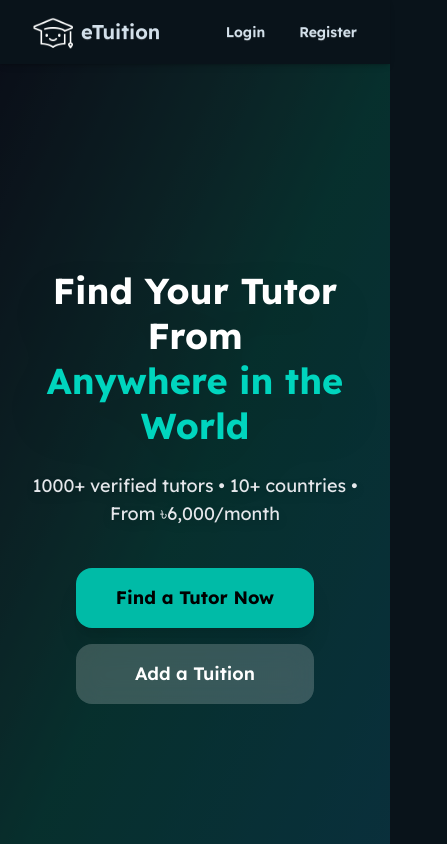
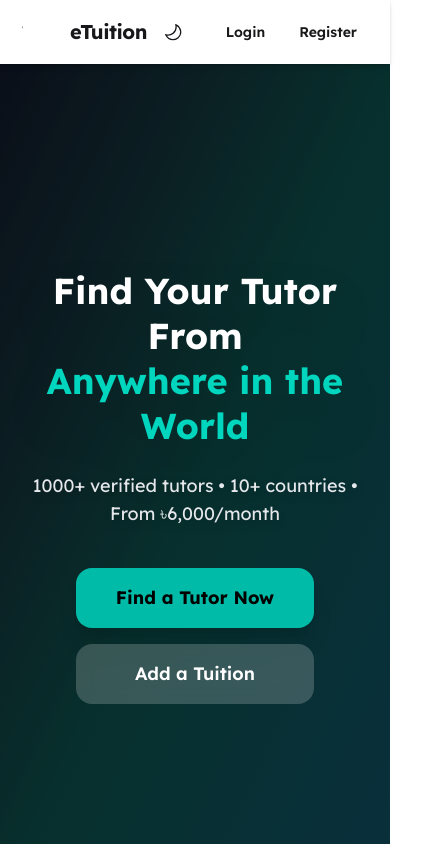
Before and after one commit to dibbockb/etuitionbd, a React (Vite) app: page / in a window 390 px wide. Shown: the top 844 px of the page, 447 px wide, since content can reach past the window. Built offline with nearby package versions, Linux system fonts and the light colour scheme; no server answers.

Commit message:
Added Responsive Footer

```diff
--- a/src/Components/Footer/Footer.jsx
+++ b/src/Components/Footer/Footer.jsx
@@ -9,43 +9,44 @@ import { PiPhoneFill } from "react-icons/pi";
 const Footer = () => {
     return (
         <>
-            <footer className="footer-container bg-black pt-20 pb-3 flex flex-col w-full text-center rounded-[3.125rem] rounded-b-none">
-                <div className="flex justify-evenly items-center text-center">
-                    <div className="footer-left flex flex-col justify-center items-center text-center gap-2">
-                        <img className="w-20" src="/icon.png" alt="" />
-                        <h4 className="font-bold text-3xl text-white">eTuition</h4>
-                        <p className="w-37.5 font-light text-gray-300">Find a Teacher! Without any headache!</p>
+            <footer className="footer-container bg-base-200 text-base-content pt-16 pb-6 px-6 md:px-12 flex flex-col w-full text-center md:rounded-[3.125rem] md:rounded-b-none border-t border-base-300">
+                <div className="flex flex-col md:flex-row justify-evenly items-start md:items-center text-center md:text-left gap-10 md:gap-0">
+                    <div className="footer-left flex flex-col justify-center items-center md:items-start text-center md:text-left gap-2 w-full md:w-auto">
+                        <img className="w-20" src="/icon.png" alt="eTuition Logo" />
+                        <h4 className="font-bold text-3xl tracking-tight">eTuition</h4>
+                        <p className="max-w-xs font-light opacity-70">Find a Teacher! Without any headache! Connecting students with the best tutors globally.</p>
                     </div>
 
-
-                    <div className="footer-middle flex flex-col justify-center items-center text-center gap-2">
-                        <h4 className="font-medium text-2xl text-gray-300">Quick Links</h4>
-                        <a className="w-9.375rem font-light text-gray-300">Dashboard</a>
-                        <a className="w-9.375rem font-light text-gray-300">Services</a>
-                        <a className="w-9.375rem font-light text-gray-300">Carrers</a>
-                        <div className="flex flex-col">
-                            <p className="font-light text-gray-300 flex items-center gap-2"> <IoMail /> Email : eTuition@demo.com</p>
-                            <p className="font-light text-gray-300 flex items-center gap-2"><PiPhoneFill /> Phone No: 01 234 567 890</p>
+                    <div className="footer-middle flex flex-col justify-center items-center md:items-start text-center md:text-left gap-3 w-full md:w-auto">
+                        <h4 className="font-semibold text-xl mb-2">Quick Links</h4>
+                        <a href="#" className="font-light opacity-70 hover:opacity-100 hover:text-primary transition-all">Dashboard</a>
+                        <a href="#" className="font-light opacity-70 hover:opacity-100 hover:text-primary transition-all">Services</a>
+                        <a href="#" className="font-light opacity-70 hover:opacity-100 hover:text-primary transition-all">Careers</a>
+                        <div className="flex flex-col items-center md:items-start mt-2 space-y-2">
+                            <p className="font-light opacity-70 flex items-center gap-2"> <IoMail className="text-primary" /> divyajitchakraborty@gmail.com</p>
+                            <p className="font-light opacity-70 flex items-center gap-2"><PiPhoneFill className="text-primary" /> +01 234 567 890</p>
                         </div>
                     </div>
 
-                    <div className="footer-right flex flex-col justify-center items-center text-center gap-2">
-                        <h4 className="font-medium text-2xl text-gray-300">Resources</h4>
-                        <a className="w-9.375rem font-light text-gray-300">Video Tutorials</a>
-                        <a className="w-9.375rem font-light text-gray-300">Refund Policy</a>
-                        <a className="w-9.375rem font-light text-gray-300">Terms of Service</a>
+                    <div className="footer-right flex flex-col justify-center items-center md:items-start text-center md:text-left gap-3 w-full md:w-auto">
+                        <h4 className="font-semibold text-xl mb-2">Resources</h4>
+                        <a href="#" className="font-light opacity-70 hover:opacity-100 hover:text-primary transition-all">Video Tutorials</a>
+                        <a href="#" className="font-light opacity-70 hover:opacity-100 hover:text-primary transition-all">Refund Policy</a>
+                        <a href="#" className="font-light opacity-70 hover:opacity-100 hover:text-primary transition-all">Terms of Service</a>
 
-                        <div className="flex gap-2">
-                            <FaFacebook />
-                            <BsInstagram />
-                            <FaYoutube />
-                            <IoLogoPinterest />
-                            <FaXTwitter />
+                        <div className="flex gap-4 mt-4 text-2xl opacity-70">
+                            <FaFacebook className="hover:text-blue-600 cursor-pointer transition-colors" />
+                            <BsInstagram className="hover:text-pink-500 cursor-pointer transition-colors" />
+                            <FaYoutube className="hover:text-red-600 cursor-pointer transition-colors" />
+                            <IoLogoPinterest className="hover:text-red-500 cursor-pointer transition-colors" />
+                            <FaXTwitter className="hover:text-base-content cursor-pointer transition-colors" />
                         </div>
                     </div>
                 </div>
 
-                <div className="footer-info font-light text-white pt-10">Copyright 2025 - DivyaJit Chakraborty</div>
+                <div className="footer-info font-light opacity-50 text-sm pt-12 border-t border-base-300 mt-10">
+                    &copy; 2026 - eTuition platform. Created by <a href="https://dibbockb.vercel.app" target="_blank" rel="noopener noreferrer" className="hover:text-primary transition-colors underline decoration-dotted">DivyaJit Chakraborty</a>
+                </div>
             </footer>
         </>
     );
--- a/src/Components/Logo/Logo.jsx
+++ b/src/Components/Logo/Logo.jsx
@@ -4,9 +4,9 @@ import { NavLink } from 'react-router';
 const Logo = () => {
     return (
         <div>
-            <NavLink to={"/"} className="btn btn-ghost hover:bg-white/10 normal-case text-xl flex items-center gap-2 h-12">
-                <img className="w-10 h-10" src="/icon.png" alt="" />
-                <span className="text-xl">eTuition</span>
+            <NavLink to={"/"} className="btn btn-ghost normal-case text-xl flex items-center gap-2 h-12">
+                <img className="w-10 h-10" src="/icon.png" alt="eTuition Logo" />
+                <span className="text-xl font-bold tracking-tight text-base-content">eTuition</span>
             </NavLink>
         </div>
     );
--- a/src/Components/Navbar/Navbar.jsx
+++ b/src/Components/Navbar/Navbar.jsx
@@ -5,10 +5,22 @@ import useAuth from "../Hooks/useAuth";
 import Swal from "sweetalert2";
 import { FaUserLarge } from "react-icons/fa6";
 import { useNavigate } from "react-router";
+import { GoSun } from "react-icons/go";
+import { GoMoon } from "react-icons/go";
 
 const Navbar = () => {
     const { user, logOut } = useAuth();
     const navigate = useNavigate();
+    const [theme, setTheme] = React.useState(localStorage.getItem("theme") || "light");
+
+    React.useEffect(() => {
+        document.documentElement.setAttribute("data-theme", theme);
+        localStorage.setItem("theme", theme);
+    }, [theme]);
+
+    const toggleTheme = () => {
+        setTheme(theme === "light" ? "dark" : "light");
+    };
 
     const handleLogOut = () => {
         Swal.fire({
@@ -70,6 +82,15 @@ const Navbar = () => {
                     </ul>
                 </div>
 
+                <div className="flex items-center gap-4">
+                    <button
+                        onClick={toggleTheme}
+                        className="btn btn-ghost btn-circle text-xl"
+                        aria-label="Toggle Theme"
+                    >
+                        {theme === "light" ? <GoMoon /> : <GoSun />}
+                    </button>
+
                     {user ? (
                         <div className="">
                             <div className="dropdown dropdown-bottom dropdown-center rounded-full flex justify-center items-center ">
@@ -115,7 +136,7 @@ const Navbar = () => {
                             </div>
                         </div>
                     ) : (
-                    <div className="">
+                        <div className="flex items-center">
                             <NavLink className="btn btn-ghost" to={"/login"}>
                                 Login
                             </NavLink>
@@ -126,6 +147,7 @@ const Navbar = () => {
                     )}
                 </div>
             </div>
+        </div>
     );
 };
 
--- a/src/Layouts/Dashboard/Dashboard.jsx
+++ b/src/Layouts/Dashboard/Dashboard.jsx
@@ -276,7 +276,7 @@ const Dashboard = () => {
 
 
 
-          <div className="flex md:hidden justify-around items-center text-center border-t border-black/30 pt-4 pb-6 px-4">
+          <div className="flex justify-around items-center text-center border-t border-black/30 pt-4 pb-6 px-4">
             <NavLink
               to="/"
               className="w-50 flex justify-center items-center gap-4 rounded-xl transition-all mx-auto  mb-3 text-gray-300 hover:bg-white/10 py-3"
--- a/src/index.css
+++ b/src/index.css
@@ -16,11 +16,22 @@
 
 @import "tailwindcss";
 @plugin "daisyui";
+
 @plugin "daisyui/theme" {
-  name: "mytheme";
+  name: "light";
   default: true;
+  color-scheme: light;
+  --color-primary: #00d4aa;
+  --color-secondary: #ff2d92;
+  --color-accent: #7c3aed;
+  --radius-selector: 1rem;
+  --radius-box: 0.5rem;
+}
+
+@plugin "daisyui/theme" {
+  name: "dark";
   prefersdark: true;
-  color-scheme: light;
+  color-scheme: dark;
 
   --color-base-100: oklch(18% 0.02 240);
   --color-base-200: oklch(22% 0.03 240);
@@ -28,42 +39,12 @@
   --color-base-content: oklch(90% 0.02 240);
 
   --color-primary: #00d4aa;
---color-primary-content: oklch(20% 0.02 180);
-
   --color-secondary: #ff2d92;
---color-secondary-content: oklch(95% 0.01 340);
-
   --color-accent: #7c3aed;
---color-accent-content: oklch(95% 0.01 280);
 
   --color-neutral: oklch(30% 0.04 240);
   --color-neutral-content: oklch(85% 0.01 240);
 
---color-info: #0ea5e9;
---color-info-content: oklch(20% 0.01 220);
-
---color-success: #22c55e;
---color-success-content: oklch(20% 0.01 140);
-
---color-warning: #f59e0b;
---color-warning-content: oklch(20% 0.05 80);
-
---color-error: #ef4444;
---color-error-content: oklch(95% 0.01 30);
-
-  /* border radius */
   --radius-selector: 1rem;
-  --radius-field: 0.25rem;
   --radius-box: 0.5rem;
-
-  /* base sizes */
-  --size-selector: 0.25rem;
-  --size-field: 0.25rem;
-
-  /* border size */
-  --border: 1px;
-
-  /* effects */
-  --depth: 1;
-  --noise: 0;
 }
```
Lines whose indentation alone changed are shown as unchanged.
